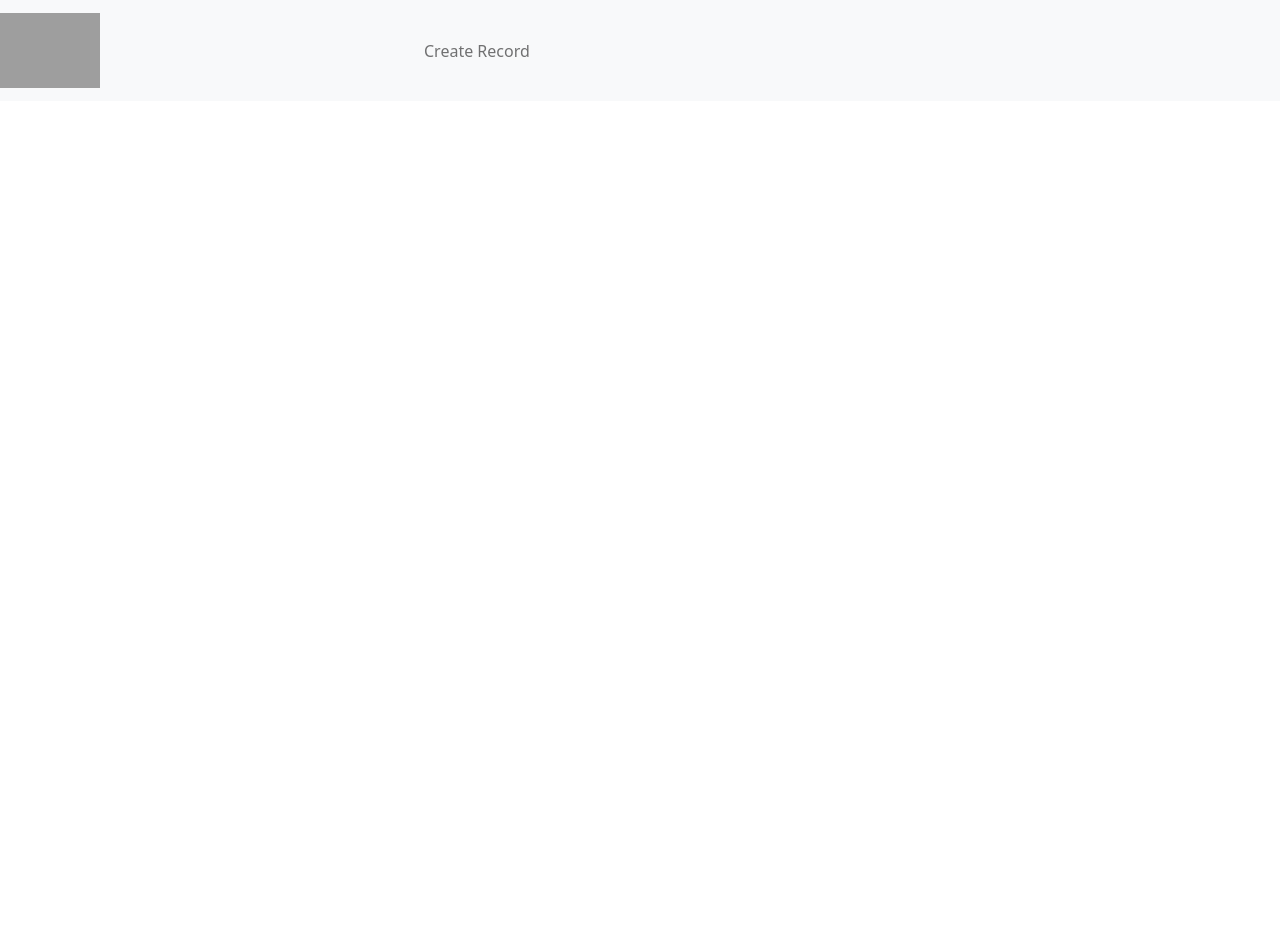
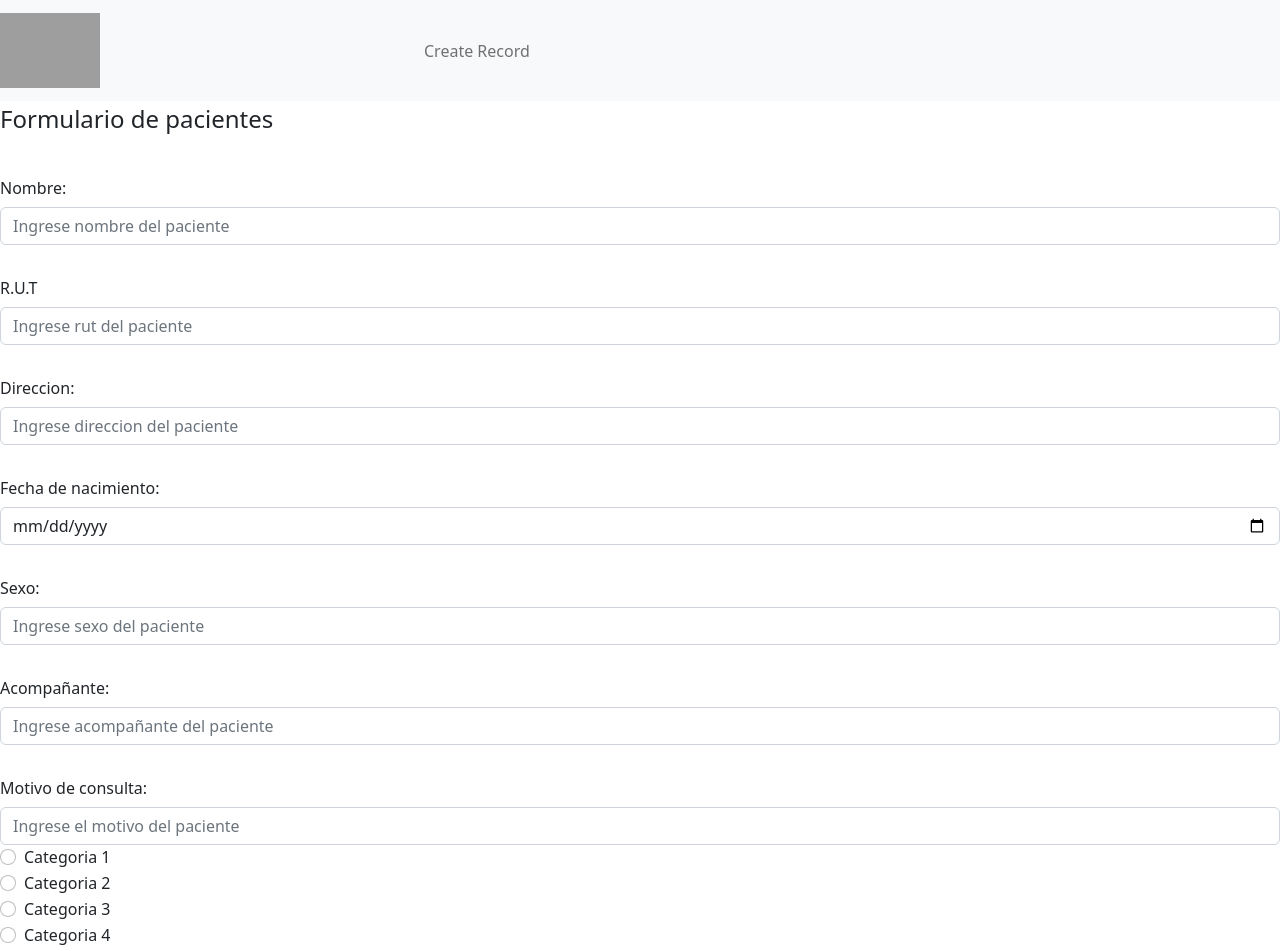
Before and after one commit to FernandoChankleta/INF236-2023-1-PAR201-GRUPO-3, a React (Create React App) app in the folder client/: page /formulario in a window 1280 px wide. Before the commit this address had no page. Shown: the top 951 px of the page. Before the commit the page ends 800 px from the top, so only its background shows below. Built offline with nearby package versions, Linux system fonts and the light colour scheme; grey boxes are pictures that could not be loaded.

Commit message:
añadi un formulario a los components, para ingresar los pacientes, además los añadi a la app, para tener una ruta al formulario

```diff
--- a/client/src/App.js
+++ b/client/src/App.js
@@ -8,6 +8,7 @@ import Navbar from "./components/navbar";
 import RecordList from "./components/recordList";
 import Edit from "./components/edit";
 import Create from "./components/create";
+import Formulario from "./components/formulario";
 
 const App = () => {
  return (
@@ -17,6 +18,7 @@ const App = () => {
        <Route exact path="/" element={<RecordList />} />
        <Route path="/edit/:id" element={<Edit />} />
        <Route path="/create" element={<Create />} />
+       <Route path="/formulario" element={<Formulario/>} />
      </Routes>
    </div>
  );
--- /dev/null
+++ b/client/src/components/formulario.js
@@ -0,0 +1,221 @@
+import React, { useState } from "react";
+import { useNavigate } from "react-router";
+
+import axios from "axios";
+
+// We import bootstrap to make our application look better.
+import "bootstrap/dist/css/bootstrap.css";
+
+
+export default function CrearPaciente() {
+
+    const [form, setForm] = useState({
+        nombre: "",
+        rut: "",
+        direccion: "",
+        fecha_nacimiento: "",
+        sexo: "",
+        acompañante: "",
+        motivo_consulta: "",
+        categoria: ""
+
+    });
+
+    const navigate = useNavigate();
+
+    function updateform(value){
+        return setForm((prev) => {
+            return { ...prev, ...value };
+        });
+
+    }
+
+    async function onSubmit(evento) {
+        evento.preventDefault();
+        await axios.post("http://localhost:5000/paciente/add", form);
+        setForm({
+            nombre: "",
+            rut: "",
+            direccion: "",
+            fecha_nacimiento: "",
+            sexo: "",
+            acompañante: "",
+            motivo_consulta: "",
+            categoria: ""
+        });
+        navigate("/");
+
+    }
+
+    return (
+    <form onSubmit = {onSubmit} style={{marginTop: "150"}}>
+        <fieldset>
+            <legend>Formulario de pacientes</legend>
+
+            <div className="form-group">
+            <label className="col-form-label mt-4" for= "inputName"> Nombre: </label>
+            <input
+            type="text"
+            className="form-control"
+            placeholder= "Ingrese nombre del paciente"
+            id="inputName"
+            value= {form.nombre}
+            onChange={(evento)=> updateform({nombre: evento.target.value })}
+            />
+            </div>
+
+           <div className="form-group">
+            <label className="col-form-label mt-4" for= "inputrut"> R.U.T </label>
+            <input
+            type="text"
+            className="form-control"
+            placeholder= "Ingrese rut del paciente"
+            id="inputrut"
+            value= {form.rut}
+            onChange={(evento)=> updateform({rut: evento.target.value })}
+            />
+            </div>
+
+            <div className="form-group">
+            <label className="col-form-label mt-4" for= "inputdireccion"> Direccion: </label>
+            <input
+            type="text"
+            className="form-control"
+            placeholder= "Ingrese direccion del paciente"
+            id="inputdireccion"
+            value= {form.direccion}
+            onChange={(evento)=> updateform({direccion: evento.target.value })}
+            />
+            </div>
+
+            <div className="form-group">
+            <label className="col-form-label mt-4" for= "inputfecha"> Fecha de nacimiento: </label>
+            <input
+            type="date"
+            className="form-control"
+            placeholder= "Ingrese fecha del paciente"
+            id="inputfecha"
+            value= {form.fecha_nacimiento}
+            onChange={(evento)=> updateform({fecha_nacimiento: evento.target.value })}
+            />
+            </div>
+
+            <div className="form-group">
+            <label className="col-form-label mt-4" for= "inputsexo"> Sexo: </label>
+            <input
+            type="text"
+            className="form-control"
+            placeholder= "Ingrese sexo del paciente"
+            id="inputsexo"
+            value= {form.sexo}
+            onChange={(evento)=> updateform({sexo: evento.target.value })}
+            />
+            </div>
+
+            <div className="form-group">
+            <label className="col-form-label mt-4" for= "inputacompañante"> Acompañante: </label>
+            <input
+            type="text"
+            className="form-control"
+            placeholder= "Ingrese acompañante del paciente"
+            id="inputacompañante"
+            value= {form.acompañante}
+            onChange={(evento)=> updateform({acompañante: evento.target.value })}
+            />
+            </div>
+
+            <div className="form-group">
+            <label className="col-form-label mt-4" for= "inputmotivo"> Motivo de consulta: </label>
+            <input
+            type="text"
+            className="form-control"
+            placeholder= "Ingrese el motivo del paciente"
+            id="inputmotivo"
+            value= {form.motivo_consulta}
+            onChange={(evento)=> updateform({motivo_consulta: evento.target.value })}
+            />
+            </div>
+
+            <div className="form-group">
+                <div className="form-check form-check-inline">
+                <input
+                    className="form-check-input"
+                    type="radio"
+                    name="positionOptions"
+                    id="position1"
+                    value="Categoria 1"
+                    checked= {form.categoria ==="Categoria 1"}
+                    onChange={(evento) => updateform({categoria: evento.target.value})}
+                />
+                <label htmlFor="Categoria 1" className="form-check-label">Categoria 1</label>
+                </div>
+            </div>
+            <div className="form-group">
+                <div className="form-check form-check-inline">
+                <input
+                    className="form-check-input"
+                    type="radio"
+                    name="positionOptions"
+                    id="position2"
+                    value="Categoria 2"
+                    checked= {form.categoria ==="Categoria 2"}
+                    onChange={(evento) => updateform({categoria: evento.target.value})}
+                />
+                <label htmlFor="Categoria 2" className="form-check-label">Categoria 2</label>
+                </div>
+            </div>
+            <div className="form-group">
+                <div className="form-check form-check-inline">
+                <input
+                    className="form-check-input"
+                    type="radio"
+                    name="positionOptions"
+                    id="position3"
+                    value="Categoria 3"
+                    checked= {form.categoria ==="Categoria 3"}
+                    onChange={(evento) => updateform({categoria: evento.target.value})}
+                />
+                <label htmlFor="Categoria 3" className="form-check-label">Categoria 3</label>
+                </div>
+            </div>
+            <div className="form-group">
+                <div className="form-check form-check-inline">
+                <input
+                    className="form-check-input"
+                    type="radio"
+                    name="positionOptions"
+                    id="position4"
+                    value="Categoria 4"
+                    checked= {form.categoria ==="Categoria 4"}
+                    onChange={(evento) => updateform({categoria: evento.target.value})}
+                />
+                <label htmlFor="Categoria 4" className="form-check-label">Categoria 4</label>
+                </div>
+            </div>
+            <div className="form-group">
+                <div className="form-check form-check-inline">
+                <input
+                    className="form-check-input"
+                    type="radio"
+                    name="positionOptions"
+                    id="position5"
+                    value="Categoria 5"
+                    checked= {form.categoria ==="Categoria 5"}
+                    onChange={(evento) => updateform({categoria: evento.target.value})}
+                />
+                <label htmlFor="Categoria 5" className="form-check-label">Categoria 5</label>
+                </div>
+            </div>
+        </fieldset>
+        <div className="form-group">
+            <input
+            type="submit"
+            value="añadir datos de paciente"
+            className="btn btn-primary"
+            />
+
+
+        </div>
+    </form>
+    )
+};
```
